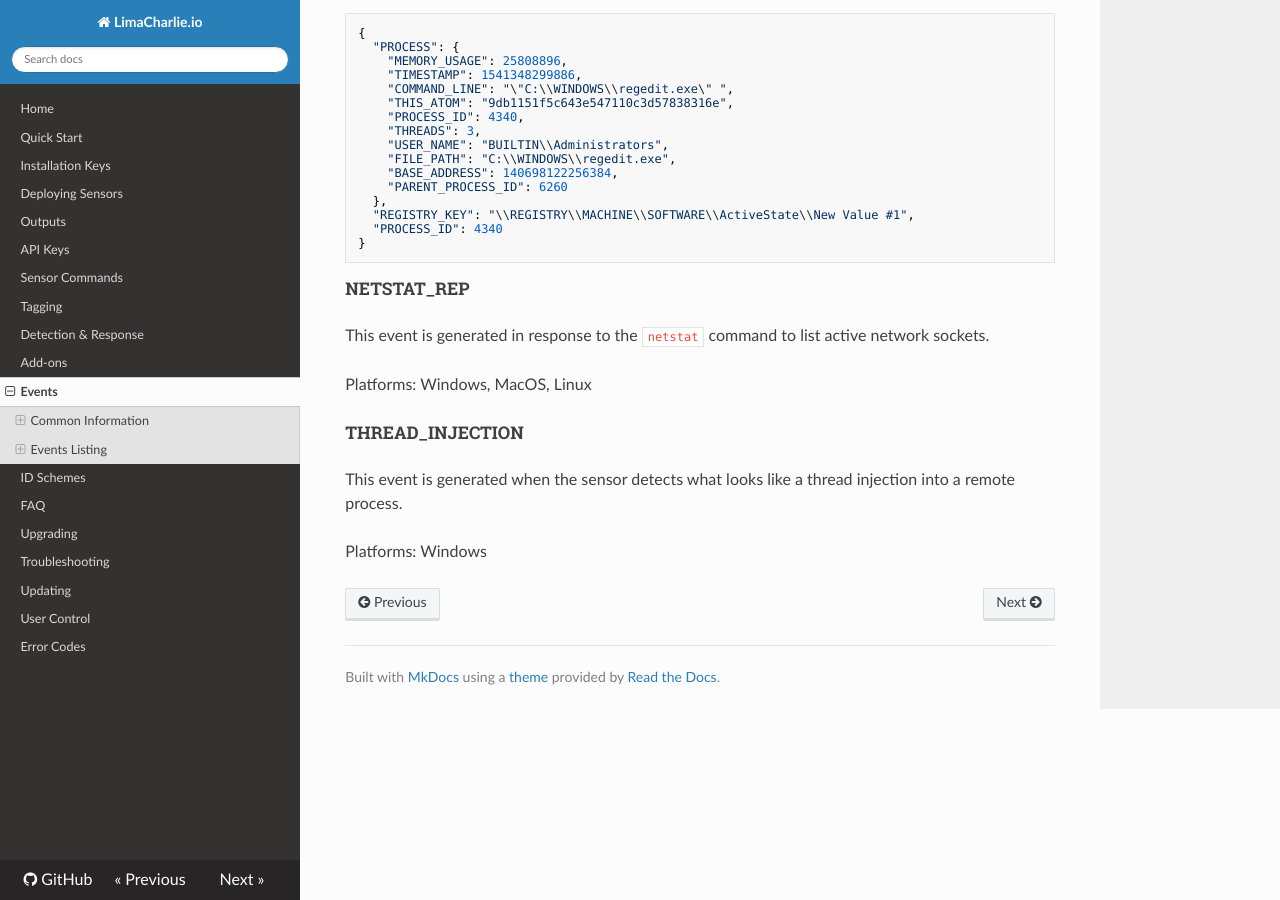
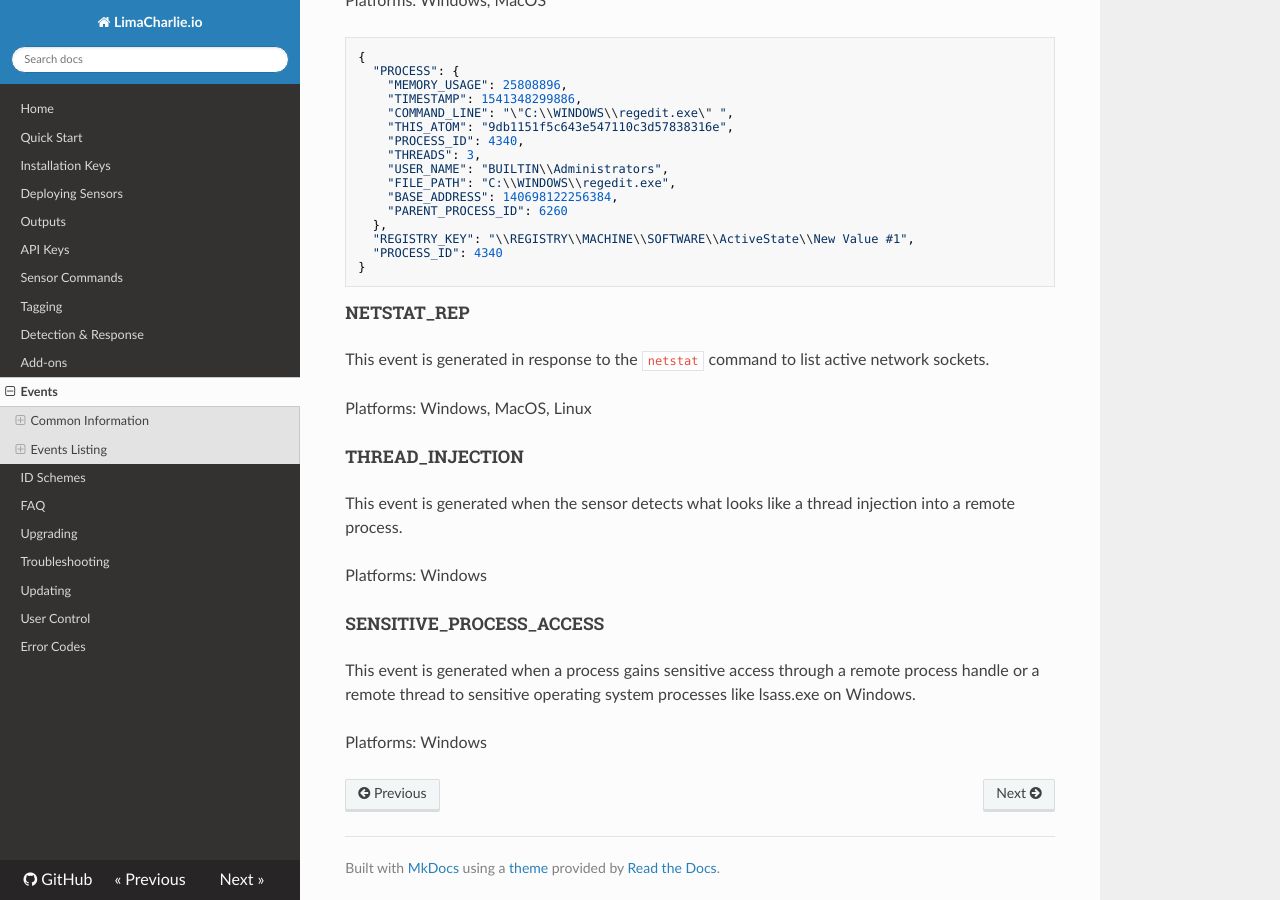
Before and after one commit to refractionPOINT/lce_doc, an MkDocs documentation site: the page built from docs/events.md, in a window 1280 px wide and 900 px high, scrolled down 19142 px. Built offline with MkDocs 1.6.1, drawn with Linux system fonts in a browser that asks for light colours; nearby versions of some CDN libraries; old or Windows-style settings are respelled for this version of MkDocs; some of the changed text lies outside the part shown.

Commit message:
adding blurb for new sensitive process access event.

```diff
--- a/docs/events.md
+++ b/docs/events.md
@@ -918,3 +918,9 @@ This event is generated when the sensor detects what looks like a thread injecti
 a remote process.
 
 Platforms: Windows
+
+### SENSITIVE_PROCESS_ACCESS
+This event is generated when a process gains sensitive access through a remote process handle
+or a remote thread to sensitive operating system processes like lsass.exe on Windows.
+
+Platforms: Windows
```
